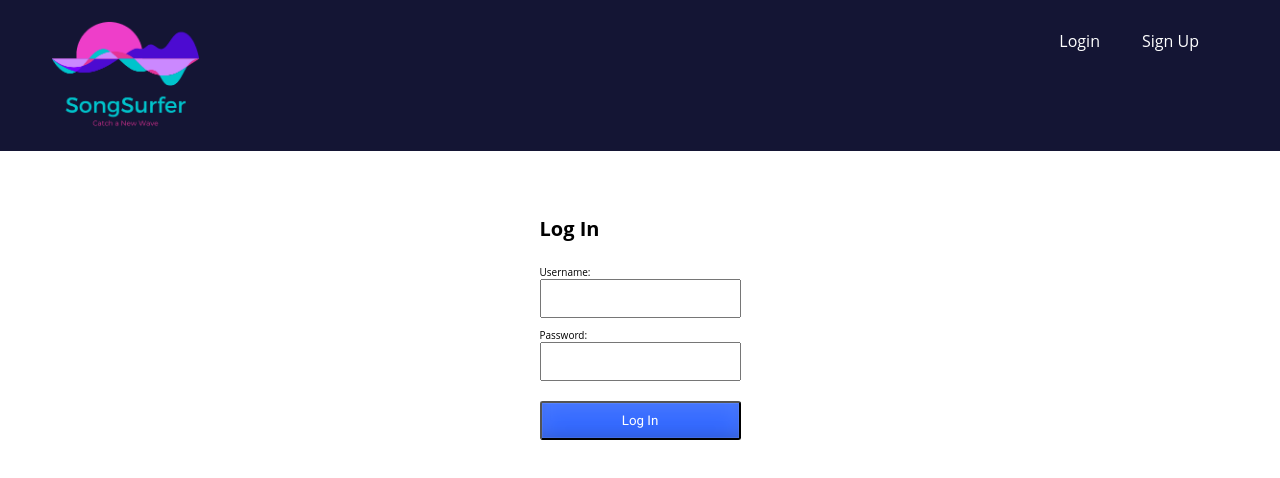
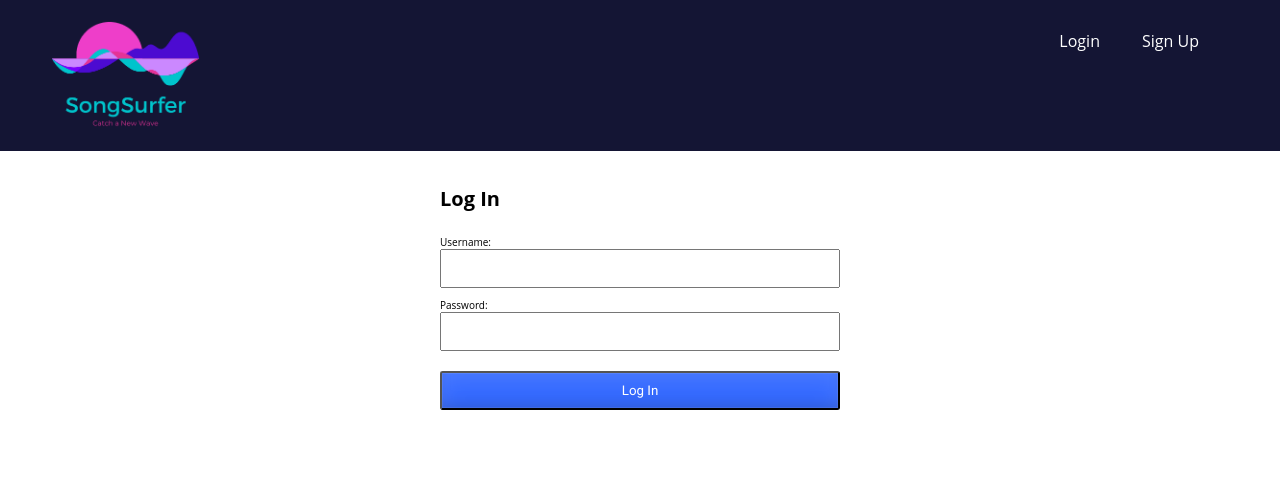
Before and after one commit to Spotify-Song-3/front-end, a React (Create React App) app: page /login in a window 1280 px wide. Shown: the top 478 px of the page. Built offline with nearby package versions, Linux system fonts and the light colour scheme.

Commit message:
fixed issue with styling not applying to sign in form

```diff
--- a/src/SCSS/components/_form.scss
+++ b/src/SCSS/components/_form.scss
@@ -1,9 +1,3 @@
-// form {
-//   width: 400px;
-//   position: relative;
-//   top: -30px;
-// }
-
 .search-form {
   position: absolute;
   top: 33%;
@@ -28,12 +22,18 @@
   }
 }
 
-.sign-up-form-container {
+.sign-up-form-container,
+.login-form-container {
   display: flex;
   flex-direction: column;
   justify-content: center;
   align-items: center;
   margin-top: 50px;
+  form {
+    width: 400px;
+    position: relative;
+    top: -30px;
+  }
 }
 
 .sign-up-form {
```
